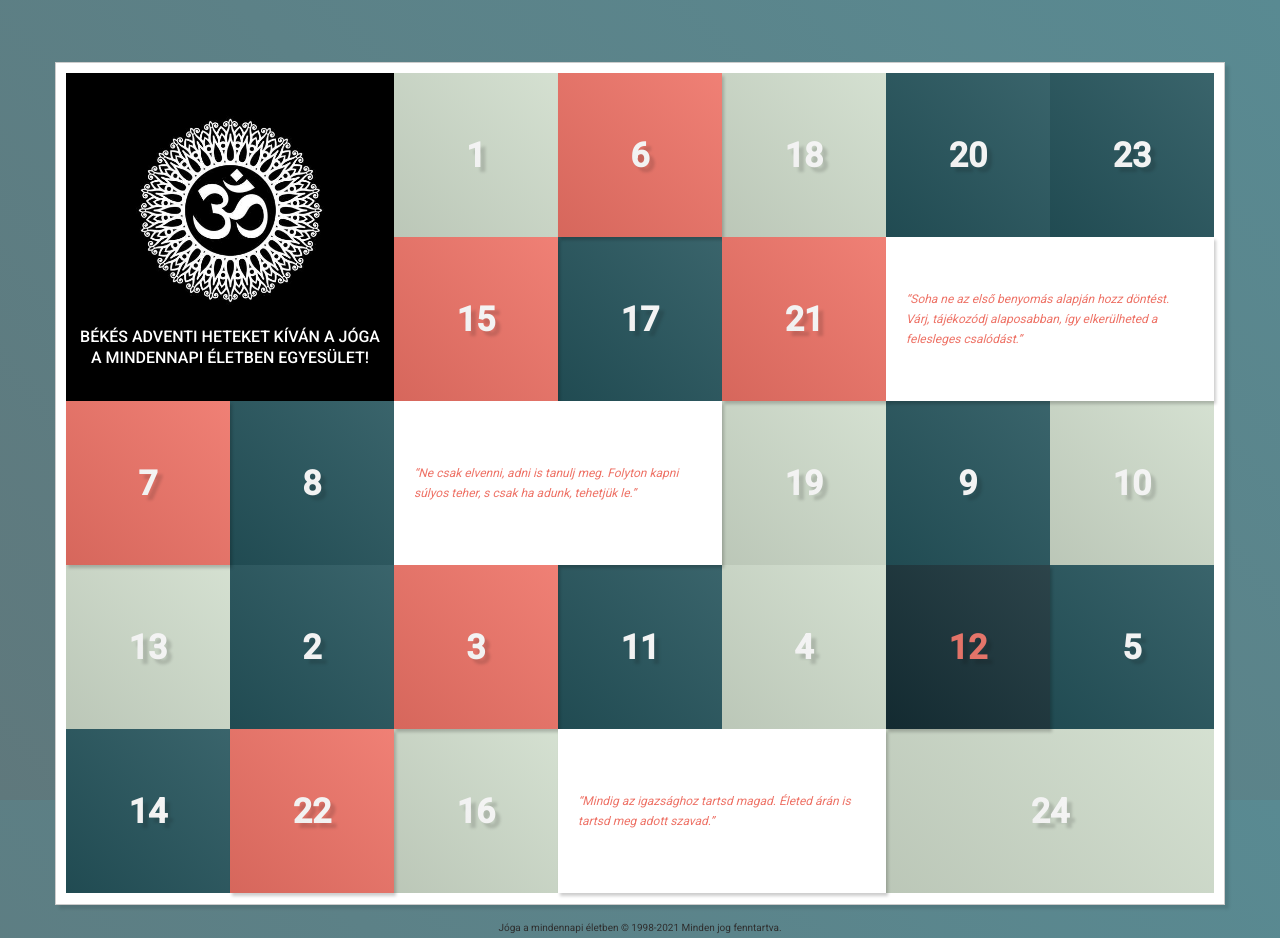
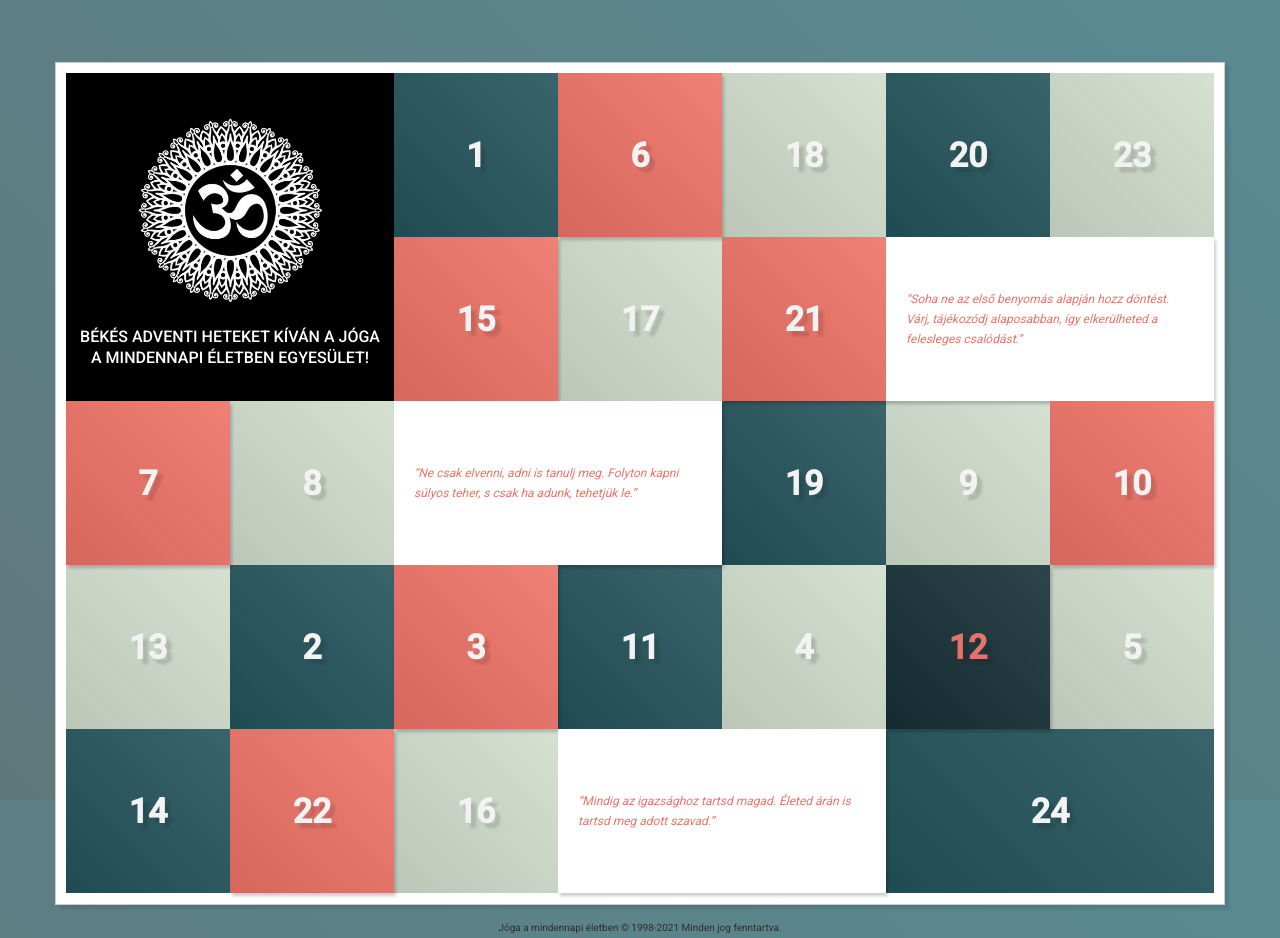
Before and after one commit to viktorhajer/yoga-advent-calendar, an Angular app: page / in a window 1280 px wide. Built offline with nearby package versions, Linux system fonts and the light colour scheme.

Commit message:
Recoloring

```diff
--- a/src/app/app.component.scss
+++ b/src/app/app.component.scss
@@ -154,15 +154,15 @@ $color_light_card: #ffffff;
   padding: 20px;
 }
 
-.box01, .box04, .box18, .box10, .box13, .box16, .box19, .box24 {
+.box04, .box18, .box13, .box16, .box09, .box23, .box05, .box17, .box08 {
   background: $color_light_gray;
 }
 
-.box02, .box05, .box08, .box11, .box14, .box17, .box20, .box23, .box09 {
+.box01, .box02, .box11, .box14, .box20, .box19, .box24 {
   background: $color_light_green;
 }
 
-.box03, .box06, .box22, .box12, .box15, .box07, .box21 {
+.box03, .box06, .box22, .box12, .box15, .box07, .box21, .box10 {
   background: $color_light_red;
   box-shadow: 2px 3px 3px rgb(0 0 0 / 20%);
   position: relative;
```
Also changed, not shown: 3 other files (tests, documents, lock files or other folders).
